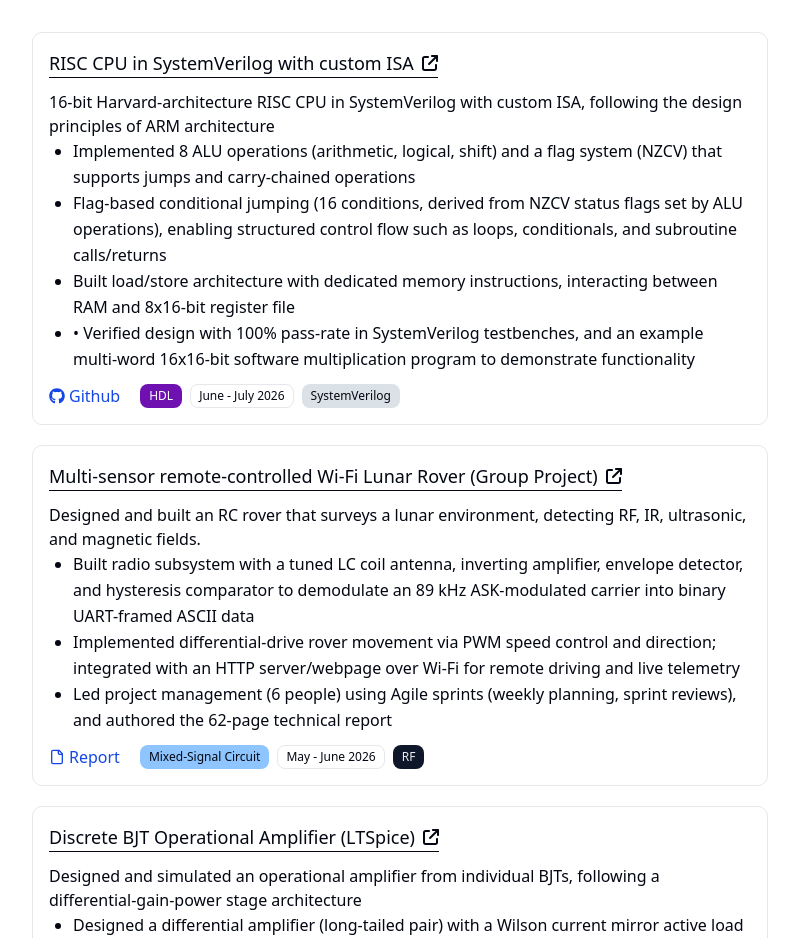
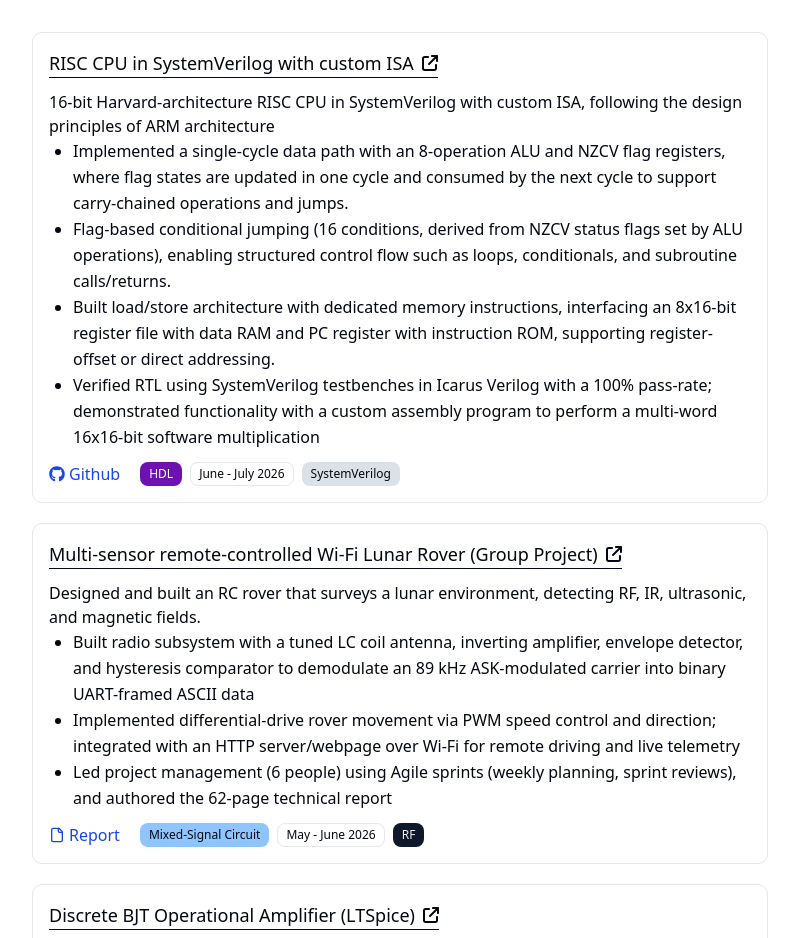
Before and after one commit to m-bleasdale/mbleasdale.com, a Next.js app: page / in a window 1280 px wide. Shown: the part 1660-2598 px from the top of the page, without its empty margins (240-1039 px from the left). Built offline with nearby package versions, Linux system fonts and the light colour scheme.

Commit message:
CV updates

```diff
--- a/src/app/page.js
+++ b/src/app/page.js
@@ -57,10 +57,10 @@ export default function Home() {
 					title="RISC CPU in SystemVerilog with custom ISA" //Bullets needed, describe also custom ISA (asm)
 					description="16-bit Harvard-architecture RISC CPU in SystemVerilog with custom ISA, following the design principles of ARM architecture"
 					bullets={[
-						"Implemented 8 ALU operations (arithmetic, logical, shift) and a flag system (NZCV) that supports jumps and carry-chained operations",
-						"Flag-based conditional jumping (16 conditions, derived from NZCV status flags set by ALU operations), enabling structured control flow such as loops, conditionals, and subroutine calls/returns",
-						"Built load/store architecture with dedicated memory instructions, interacting between RAM and 8x16-bit register file",
-						"•	Verified design with 100% pass-rate in SystemVerilog testbenches, and an example multi-word 16x16-bit software multiplication program to demonstrate functionality"
+						"Implemented a single-cycle data path with an 8-operation ALU and NZCV flag registers, where flag states are updated in one cycle and consumed by the next cycle to support carry-chained operations and jumps.",
+						"Flag-based conditional jumping (16 conditions, derived from NZCV status flags set by ALU operations), enabling structured control flow such as loops, conditionals, and subroutine calls/returns.",
+						"Built load/store architecture with dedicated memory instructions, interfacing an 8x16-bit register file with data RAM and PC register with instruction ROM, supporting register-offset or direct addressing.",
+						"Verified RTL using SystemVerilog testbenches in Icarus Verilog with a 100% pass-rate; demonstrated functionality with a custom assembly program to perform a multi-word 16x16-bit software multiplication"
 					]}
 					type="HDL"
 					date="June - July 2026"
```
Also changed, not shown: 1 other file (tests, documents, lock files or other folders).
